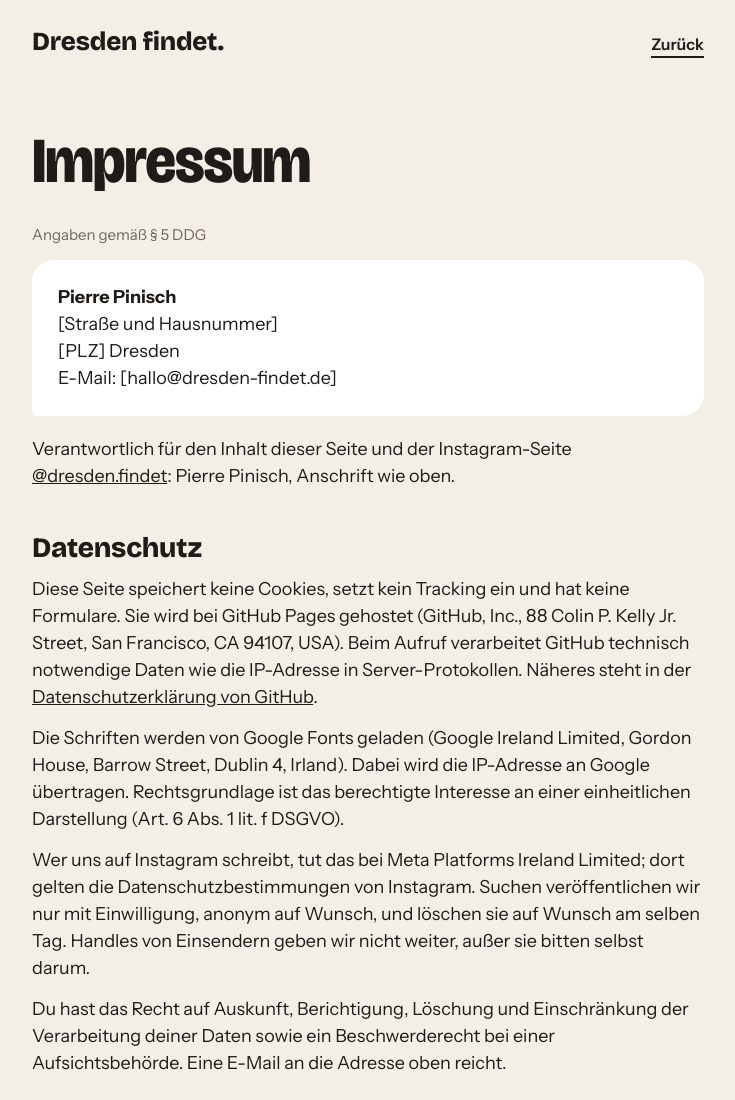
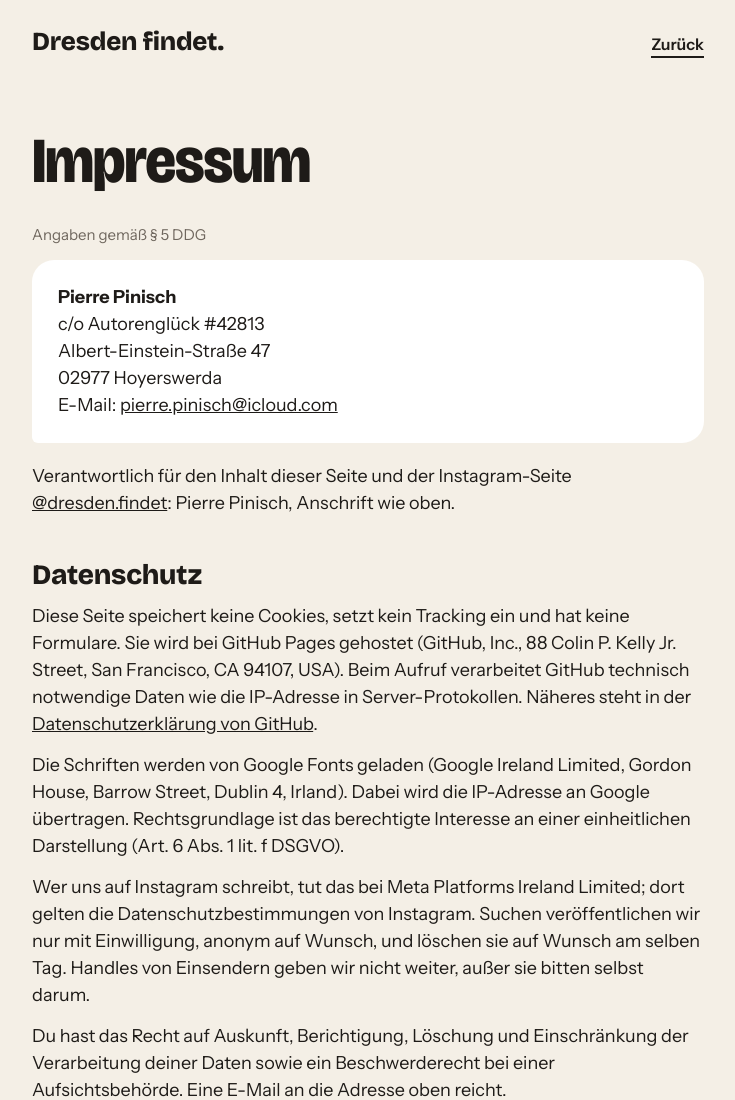
Before and after one commit to pierrep180/dresden-findet, a plain HTML site: page impressum.html in a window 1280 px wide. Shown: the top 1100 px of the page, without its empty margins (272-1007 px from the left). Drawn offline with nearby package versions, Linux system fonts and the light colour scheme.

Commit message:
Impressum: Anschrift und E-Mail eingetragen

```diff
--- a/impressum.html
+++ b/impressum.html
@@ -44,9 +44,10 @@
     <p class="meta">Angaben gemäß § 5 DDG</p>
     <div class="karte">
       <p><strong>Pierre Pinisch</strong><br>
-      [Straße und Hausnummer]<br>
-      [PLZ] Dresden<br>
-      E-Mail: [hallo@dresden-findet.de]</p>
+      c/o Autorenglück #42813<br>
+      Albert-Einstein-Straße 47<br>
+      02977 Hoyerswerda<br>
+      E-Mail: <a href="mailto:pierre.pinisch@icloud.com">pierre.pinisch@icloud.com</a></p>
     </div>
     <p>Verantwortlich für den Inhalt dieser Seite und der Instagram-Seite <a href="https://www.instagram.com/dresden.findet/" rel="noopener">@dresden.findet</a>: Pierre Pinisch, Anschrift wie oben.</p>
 
```
